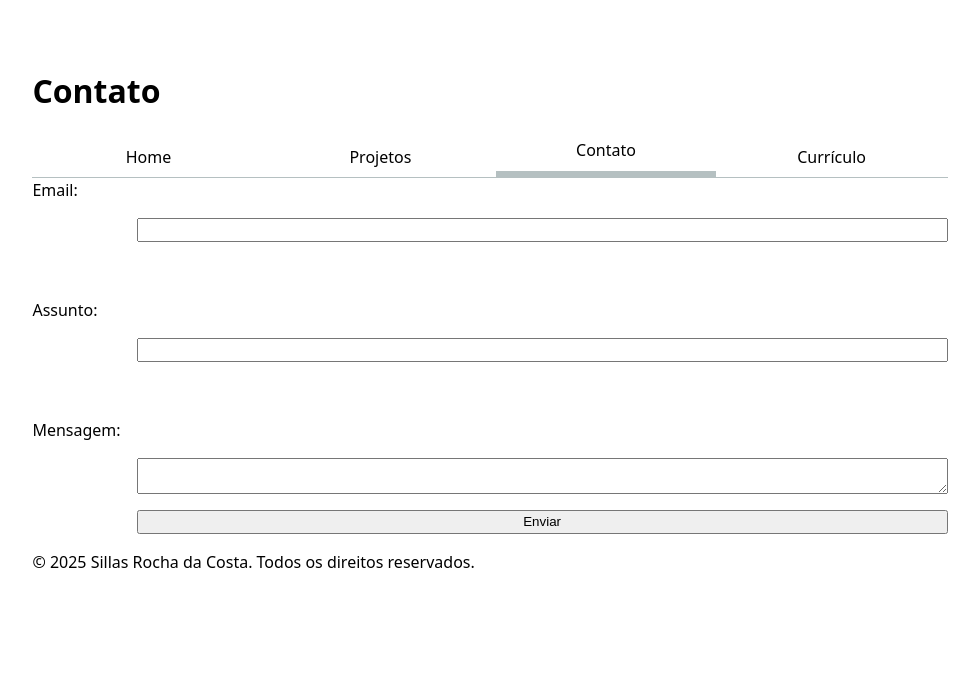
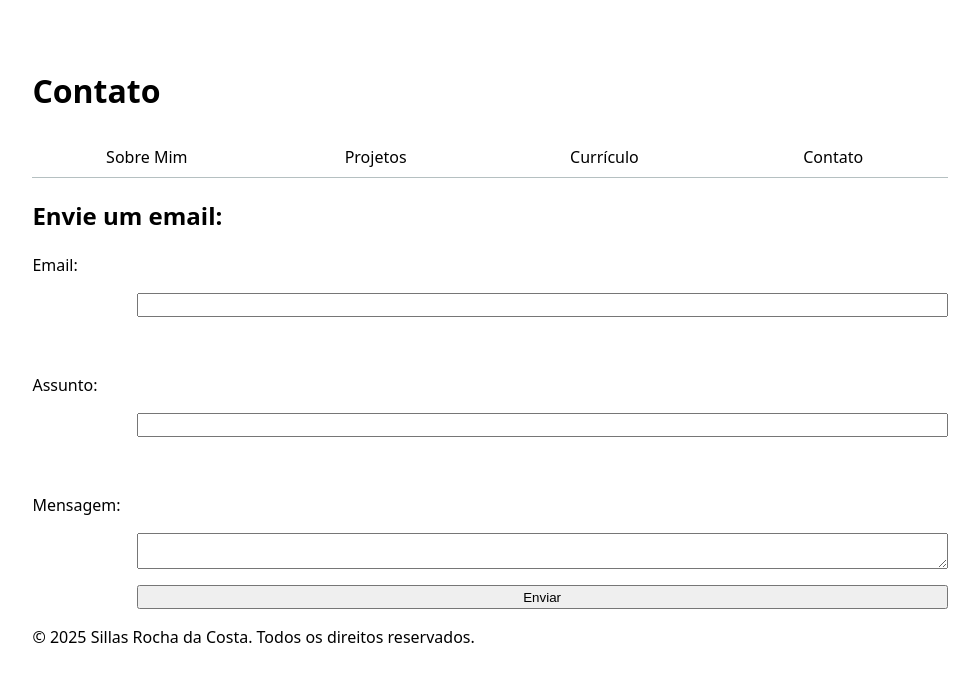
Before and after one commit to scrocha/portfolio, a plain HTML site: page contact/index.html in a window 1280 px wide. Shown: the whole page, without its empty margins (150-1129 px from the left). Drawn offline with Linux system fonts and the light colour scheme.

Commit message:
added new nav bar to pages

```diff
--- a/contact/index.html
+++ b/contact/index.html
@@ -3,21 +3,13 @@
 <head>
   <meta charset="UTF-8">
   <meta name="viewport" content="width=device-width, initial-scale=1.0">
-  <title>Contato - Sillas Rocha da Costa</title>
+  <title>Contato</title>
   <link rel="stylesheet" href="../style.css">
   <script type="module" src="../global.js"></script>
 </head>
 <body>
-  <header>
-    <h1>Contato</h1>
-    <nav>
-        <a href="../index.html">Home</a>
-        <a href="../projects/index.html">Projetos</a>
-        <a href="index.html"  class="current">Contato</a>
-        <a href="../resume/index.html">Currículo</a>
-    </nav>
-  </header>
-
+  <section id="email-form">
+    <h2>Envie um email:</h2>
     <form action="mailto:sillasrocha29@gmail.com" method="GET">
         <label for="email">Email:</label> <br>
         <input name="email" type="email"> <br>
@@ -31,5 +23,6 @@
     <footer>
         <p>&copy; 2025 Sillas Rocha da Costa. Todos os direitos reservados.</p>
       </footer>
+  </section>
 </body>
 </html>
--- a/global.js
+++ b/global.js
@@ -3,3 +3,35 @@ console.log("IT’S ALIVE!");
 function $$ (selector, context = document) {
     return Array.from(context.querySelectorAll(selector));
 }
+
+let navLinks = $$("nav a");
+
+let currentLink = navLinks.find(a => a.host === location.host && a.pathname === location.pathname);
+
+if (currentLink) {
+    currentLink.classList.add("current");
+}
+
+let pages = [
+    {url: "../", title: "Sobre Mim"},
+    {url: "../projects/", title: "Projetos"},
+    {url: "../resume/", title: "Currículo"},
+    {url: "../contact/", title: "Contato"}
+];
+
+let h1 = document.createElement("h1");
+h1.textContent = document.title;
+document.body.prepend(h1);
+
+let nav = document.createElement("nav");
+document.body.insertBefore(nav, h1.nextSibling);
+
+for (let p of pages) {
+    let url = p.url;
+    let title = p.title;
+
+    nav.insertAdjacentHTML("beforeend", `<a href="${ url }">${ title }</a>`);
+    if (location.pathname.includes(url)) {
+        document.title = title;
+    }
+}
```
Also changed, not shown: index.html (+1 -11 lines), projects/index.html (+2 -12 lines), resume/index.html (+1 -10 lines).
